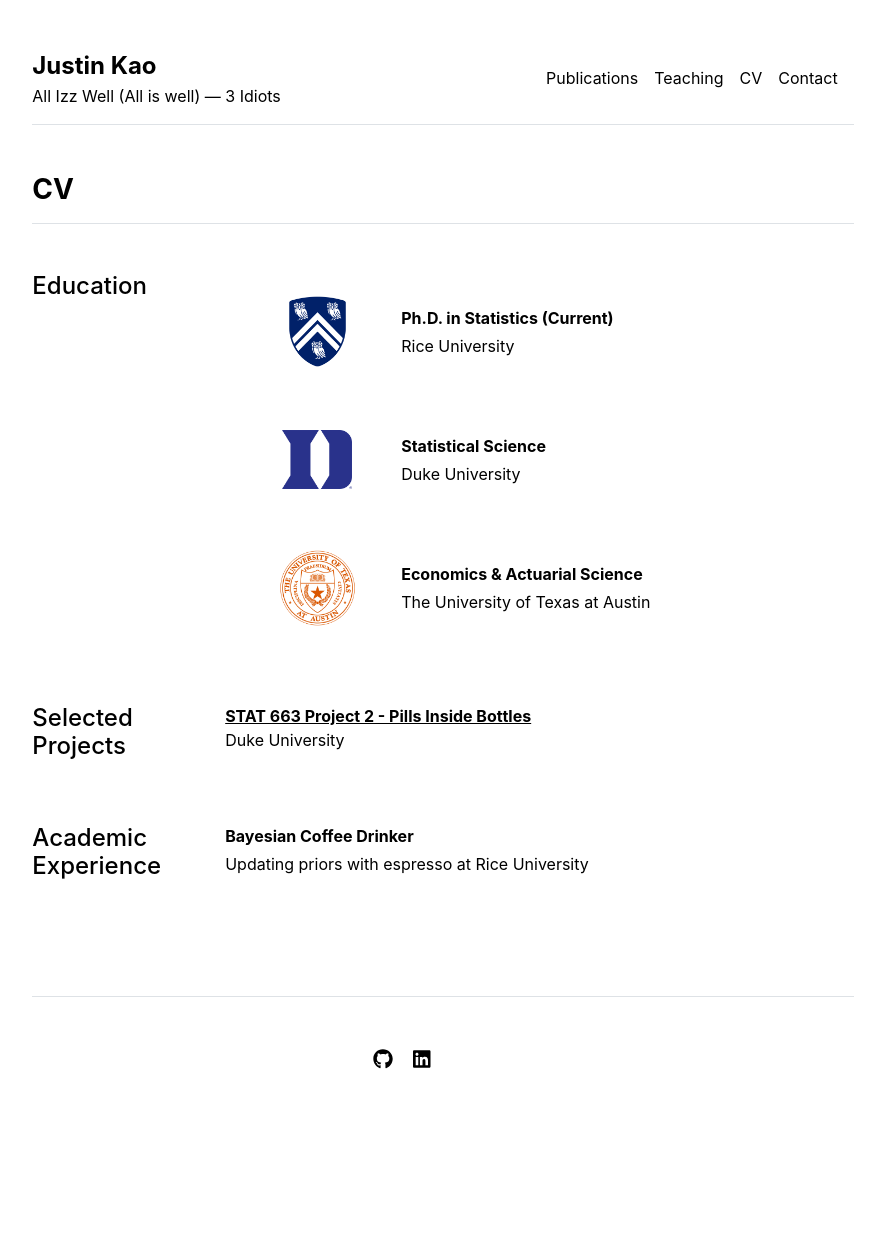
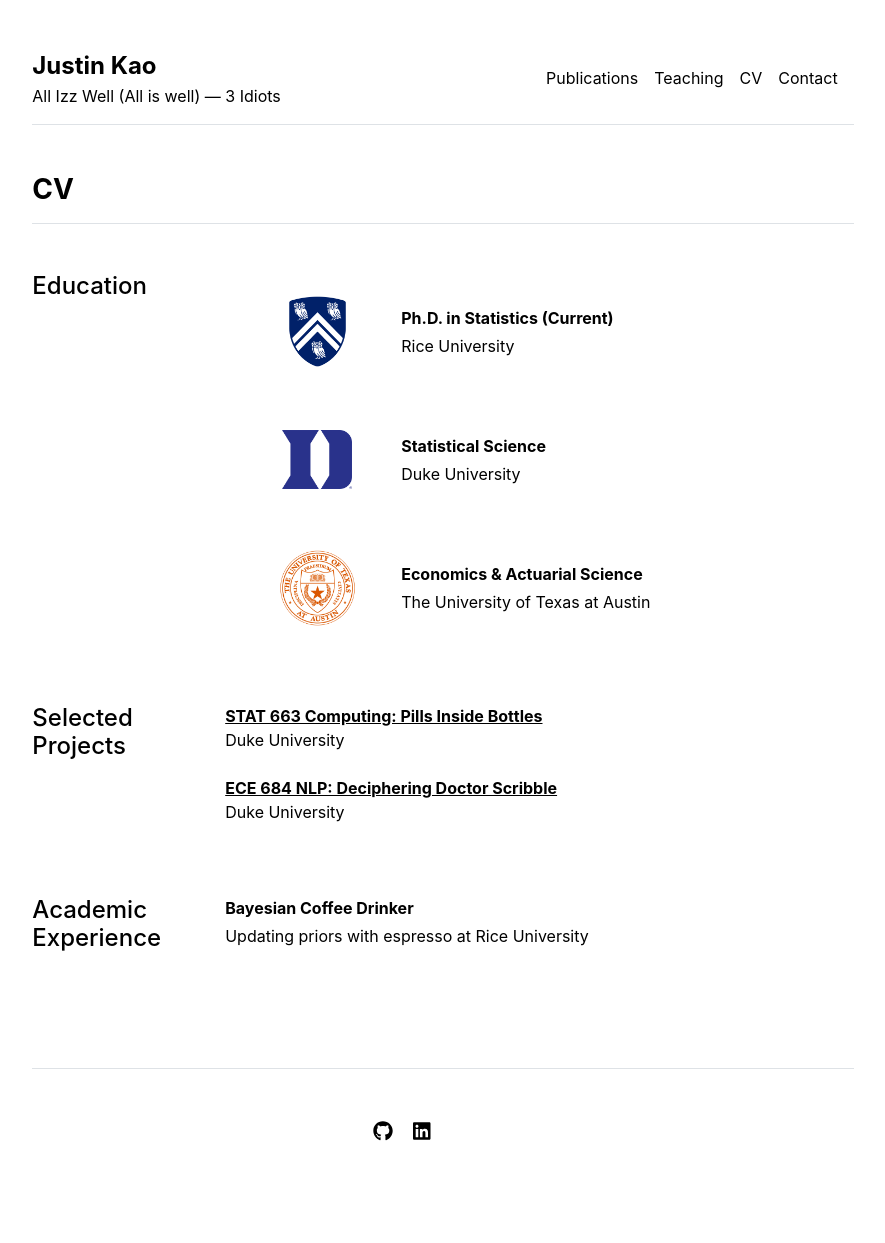
Before and after one commit to jkstatai/jkkstatai.github.io, a Jekyll site: the page built from cv.md, in a window 1280 px wide. Shown: the whole page, without its empty margins (197-1082 px from the left). Built offline with Jekyll 4.4.1, drawn with Linux system fonts in a browser that asks for light colours; before the commit the page ends 1171 px from its top, so only the background shows below that.

Commit message:
add the NLP projects

```diff
--- a/_data/cv/selected-projects.yml
+++ b/_data/cv/selected-projects.yml
@@ -4,6 +4,10 @@
 #- title: 'Associate Faculty'
 #  description: 'McGill University (1987 – 2005)'
 
-- title: 'STAT 663 Project 2 - Pills Inside Bottles'
+- title: 'STAT 663 Computing: Pills Inside Bottles'
   description: 'Duke University'
   url: 'https://jkstatai.github.io/Selected%20Projects/STAT_663%20_roject2%20-%20Pills%20Inside%20Bottles.pdf'
+
+- title: 'ECE 684 NLP: Deciphering Doctor Scribble'
+  description: 'Duke University'
+  url: 'https://jkstatai.github.io/Selected%20Projects/ECE_684%20Project%202%20-%20Pills%20Inside%20Bottles.pdf'
```
Also changed, not shown: 2 other files.
